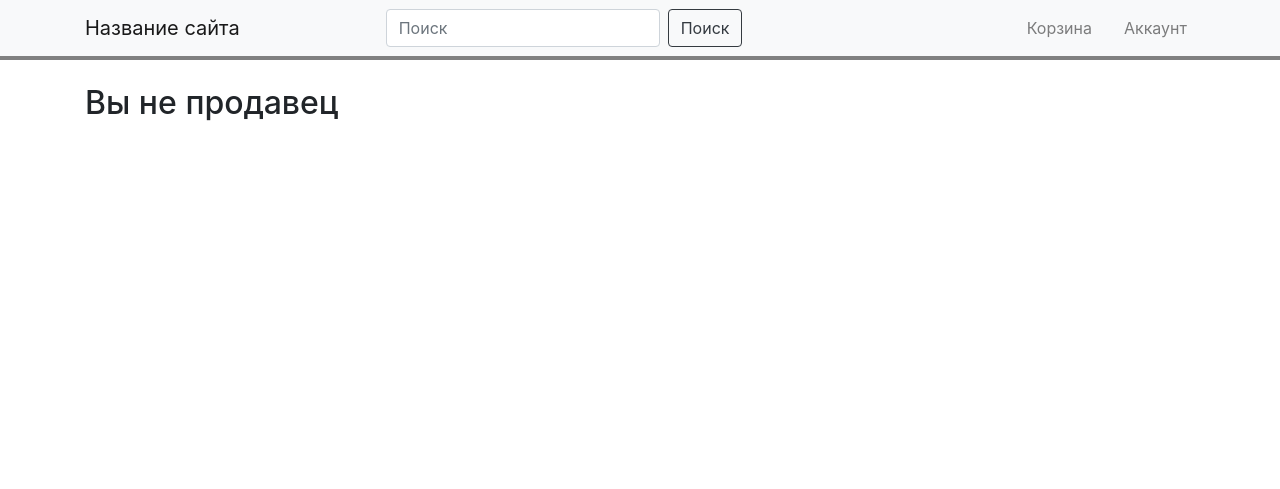
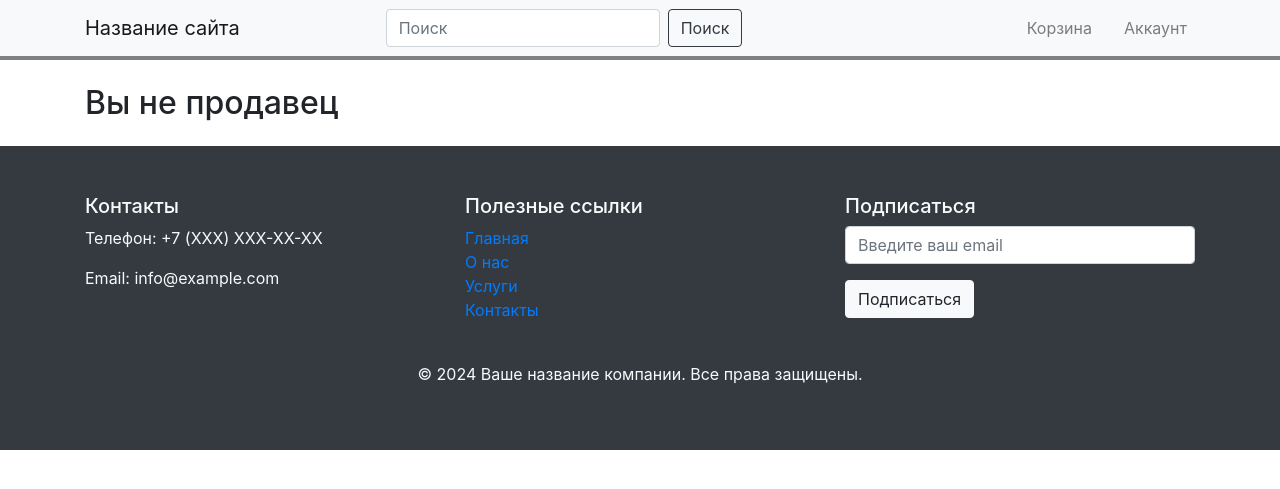
Before and after one commit to ver-tuego/cupol-marketplace, a Flask app: page /add_product in a window 1280 px wide. Shown: the top 489 px of the page. Run offline with Flask 3, Linux system fonts and the light colour scheme; a user stored in the database is signed in; data comes from the database, SQL or seed files in the repository; both versions use the stored data as it was after the commit; some libraries are stand-ins or nearby versions.

Commit message:
v0.6.5
плавный скролл, система рассылок

```diff
--- a/main.py
+++ b/main.py
@@ -12,7 +12,7 @@ from data.seller import Seller
 from data.admin import Admin
 from forms.register import RegisterForm
 from forms.login import LoginForm
-from flask_login import LoginManager, login_user, login_required
+from flask_login import LoginManager, login_user, login_required, logout_user
 from data.db_functions import new_buyer, new_seller, new_admin, new_product, new_review
 from difflib import SequenceMatcher
 
@@ -33,7 +33,6 @@ def get_photos_from_id(id, mode):
         arr = list(map(lambda x: f'static/photos/{mode}/{id}/{x}', arr))
         return arr
     except Exception as ex:
-        print(ex)
         return []
 
 
@@ -41,6 +40,19 @@ def get_photos_from_id(id, mode):
 def load_user(user_id):
     db_sess = db_session.create_session()
     return db_sess.query(User).get(user_id)
+
+
+@app.route('/logout')
+def logout():
+    logout_user()
+    redirect('/')
+
+
+@app.route('/subscribe', methods=['POST'])
+def subscribe():
+    email = request.form.get('email')
+    print(email)
+    return jsonify({'message': 'Вы успешно подписались!'}), 200
 
 
 @app.route('/')
@@ -129,7 +141,6 @@ def submit_product():
     if seller_id in sellers_ids:
         new_product(seller_id, name, description, price, quanity)
         latest_product = db_sess.query(Product).order_by(Product.id.desc()).first().id
-        print(latest_product)
         if not os.path.exists(f'static/photos/products/{latest_product}'):
             os.makedirs(f'static/photos/products/{latest_product}')
         if any(photos):
@@ -146,7 +157,7 @@ def submit_product():
 @app.route('/load-more', methods=['GET'])
 def load_more():
     db_sess = db_session.create_session()
-    products = db_sess.query(Product).all()
+    products = db_sess.query(Product).all() * 5
     start = int(request.args.get('start'))
     limit = int(request.args.get('limit'))
     new_products = products[start:start + limit]
@@ -176,7 +187,6 @@ def load_more_search():
     for i in new_products:
         data.append({'id': i.id, 'name': i.name, 'image': get_photos_from_id(i.id, 'products')[0], 'price': i.price,
                      'rating': i.rating})
-    print(data)
     return jsonify(data)
 
 
@@ -215,7 +225,6 @@ def product(product_id):
                     'rating': product.rating,
                     'photos': get_photos_from_id(product_id, 'products')}
     }
-    print(params)
     return render_template('product.html', **params)
 
 
--- a/templates/base.html
+++ b/templates/base.html
@@ -34,4 +34,100 @@
   </div>
 </nav>
 
+<script src="https://cdnjs.cloudflare.com/ajax/libs/smoothscroll/1.4.10/SmoothScroll.min.js" integrity="sha256-huW7yWl7tNfP7lGk46XE+Sp0nCotjzYodhVKlwaNeco=" crossorigin="anonymous"></script>
+<script>
+  SmoothScroll({
+  // Время скролла 400 = 0.4 секунды
+  animationTime : 1000,
+  // Размер шага в пикселях
+  stepSize : 75,
+
+  // Дополнительные настройки:
+
+  // Ускорение
+  accelerationDelta : 45,
+  // Максимальное ускорение
+  accelerationMax : 2,
+
+  // Поддержка клавиатуры
+  keyboardSupport : true,
+  // Шаг скролла стрелками на клавиатуре в пикселях
+  arrowScroll : 50,
+
+  // Pulse (less tweakable)
+  // ratio of "tail" to "acceleration"
+  pulseAlgorithm : true,
+  pulseScale : 4,
+  pulseNormalize : 1,
+
+  // Поддержка тачпада
+  touchpadSupport : true,
+  })
+</script>
+
 {% block content %}{% endblock %}
+
+<footer class="footer bg-dark text-light py-5">
+    <div class="container">
+        <div class="row">
+            <div class="col-md-4">
+                <h5>Контакты</h5>
+                <p>Телефон: +7 (XXX) XXX-XX-XX</p>
+                <p>Email: info@example.com</p>
+            </div>
+            <div class="col-md-4">
+                <h5>Полезные ссылки</h5>
+                <ul class="list-unstyled">
+                    <li><a href="#">Главная</a></li>
+                    <li><a href="#">О нас</a></li>
+                    <li><a href="#">Услуги</a></li>
+                    <li><a href="#">Контакты</a></li>
+                </ul>
+            </div>
+            <div class="col-md-4">
+                <h5>Подписаться</h5>
+                <form id="subscribeForm">
+                    <div class="form-group">
+                        <input type="email" class="form-control" id="emailInput" placeholder="Введите ваш email" required>
+                    </div>
+                    <button type="submit" class="btn btn-light" id="subscribeBtn">Подписаться</button>
+                </form>
+                </form>
+            </div>
+        </div>
+        <div class="row mt-4">
+            <div class="col-md-12 text-center">
+                <p>&copy; 2024 Ваше название компании. Все права защищены.</p>
+            </div>
+        </div>
+    </div>
+</footer>
+
+<script>
+document.addEventListener('DOMContentLoaded', function() {
+    document.getElementById('subscribeForm').addEventListener('submit', function(event) {
+        event.preventDefault(); // Предотвращаем стандартное поведение отправки формы
+
+        // Получаем значение email из поля ввода
+        var email = document.getElementById('emailInput').value;
+
+        // Создаем объект FormData и добавляем в него значение email
+        var formData = new FormData();
+        formData.append('email', email);
+
+        // Отправляем данные на сервер с помощью AJAX
+        var xhr = new XMLHttpRequest();
+        xhr.open('POST', '/subscribe', true);
+        xhr.onreadystatechange = function() {
+            if (xhr.readyState === 4 && xhr.status === 200) {
+                // Выводим сообщение об успешной подписке
+                alert('Вы успешно подписались!');
+            } else if (xhr.readyState === 4 && xhr.status !== 200) {
+                // Выводим сообщение об ошибке при подписке
+                alert('Произошла ошибка при подписке. Пожалуйста, попробуйте снова.');
+            }
+        };
+        xhr.send(formData); // Отправляем FormData на сервер
+    });
+});
+</script>
```
Also changed, not shown: mail_sender.py (added, +32 -0 lines), db/db.db.
